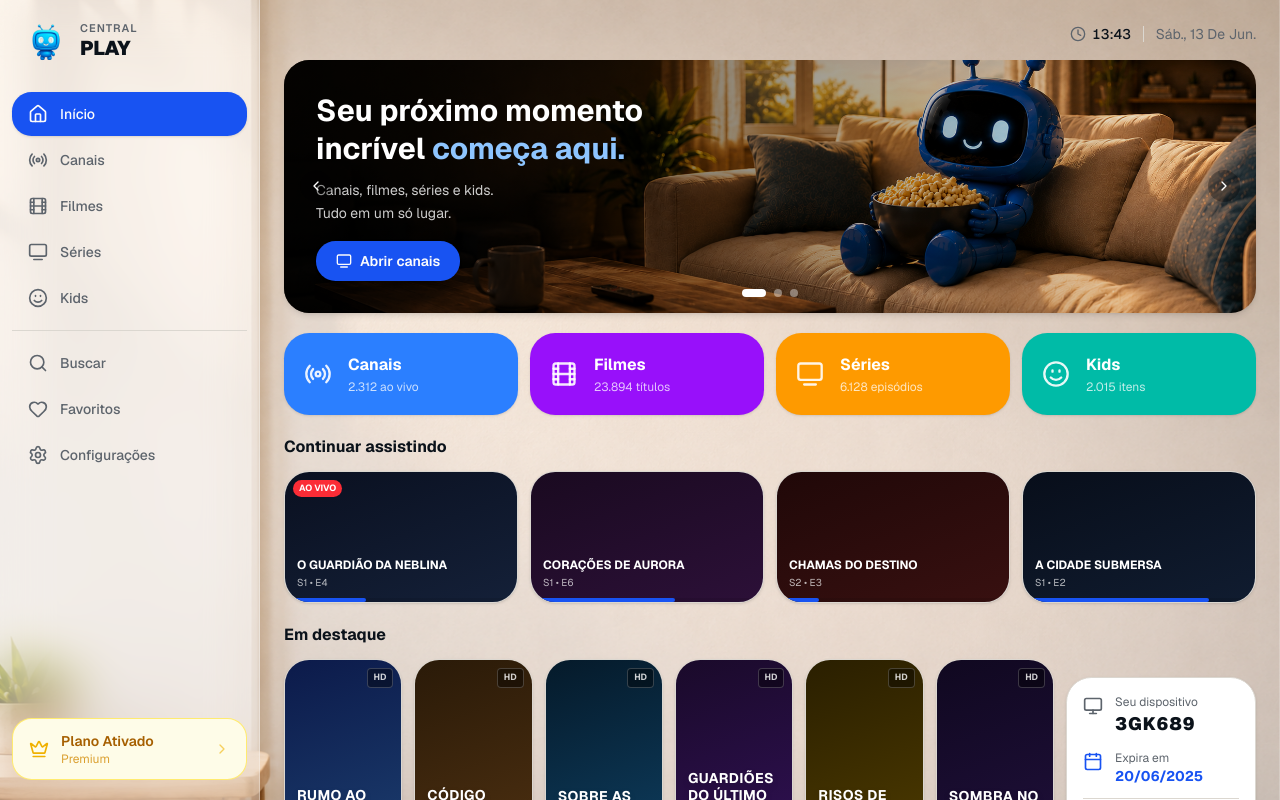
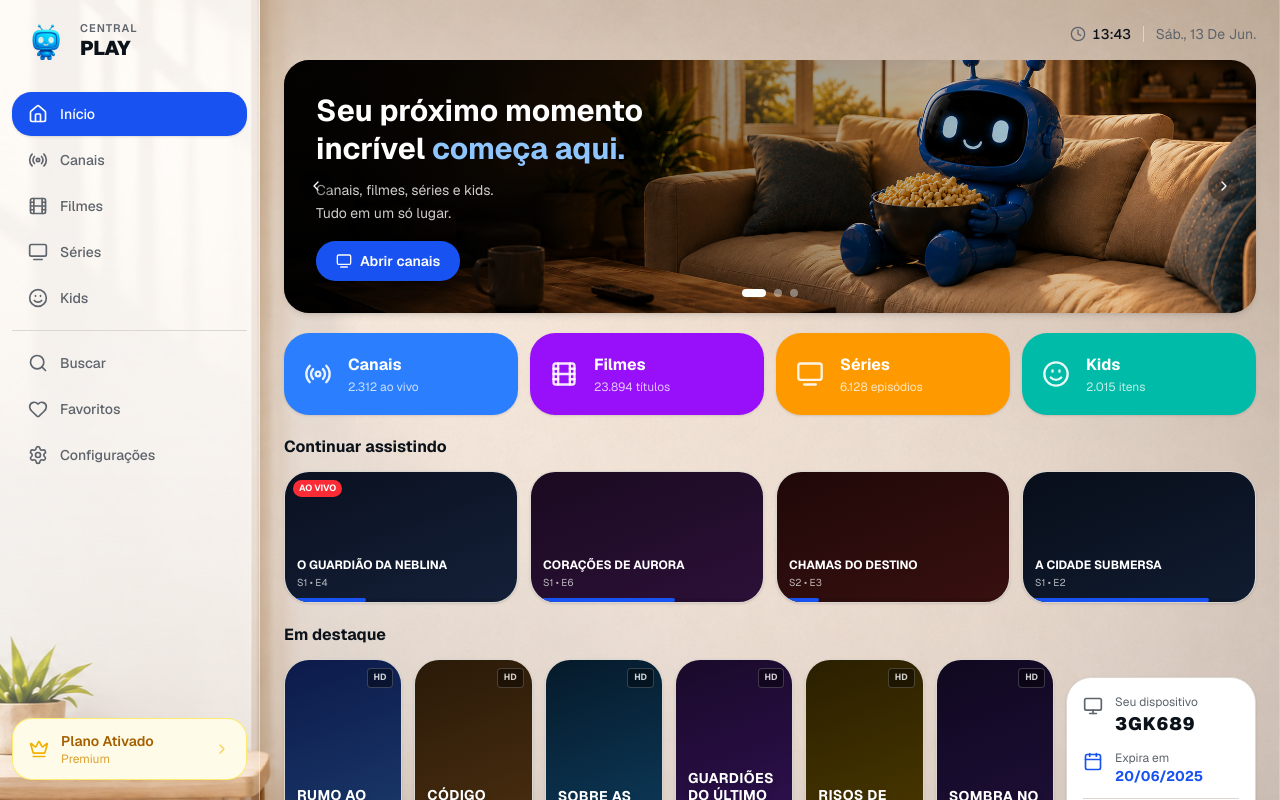
Before and after one commit to arthurpanza123-beep/centralplayplus-tv, a Next.js app: page / in a window 1280 px wide. Built offline with nearby package versions, Linux system fonts and the light colour scheme.

Commit message:
style: update sidebar background to gradient and adjust border color

```diff
--- a/app/page.tsx
+++ b/app/page.tsx
@@ -38,7 +38,7 @@ const NAV_ITEMS: { id: TabId; label: string; icon: React.ElementType }[] = [
 const Sidebar = memo(function Sidebar({ active, onNav }: { active: TabId; onNav: (id: TabId) => void }) {
   return (
     <aside
-      className="flex flex-col h-screen bg-white/35 backdrop-blur-xl border-r border-white/30 shrink-0"
+      className="flex flex-col h-screen bg-gradient-to-b from-white/70 via-white/55 to-white/20 border-r border-white/40 shrink-0"
       style={{ width: 'var(--tv-sidebar-width)' }}
     >
       {/* Logo */}
```
